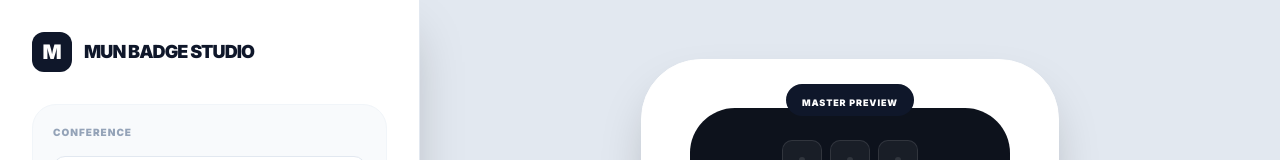
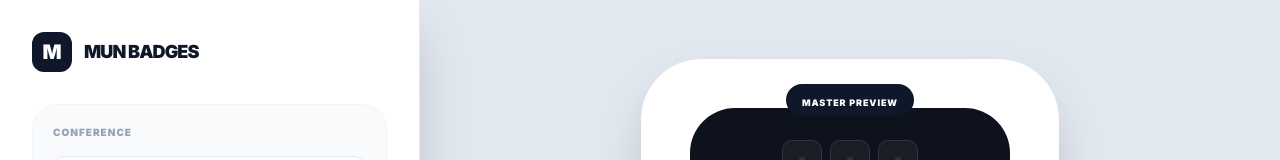
Before and after one commit to Leichit/create_bage, a React (Vite) app: page / in a window 1280 px wide. Shown: the top 160 px of the page. Built offline with nearby package versions, Linux system fonts and the light colour scheme.

Commit message:
renaming

```diff
--- a/App.tsx
+++ b/App.tsx
@@ -137,7 +137,7 @@ const App: React.FC = () => {
 						M
 					</div>
 					<h1 className='text-lg font-black tracking-tighter text-slate-900 uppercase'>
-						MUN Badge Studio
+						MUN Badges
 					</h1>
 				</div>
 
```
